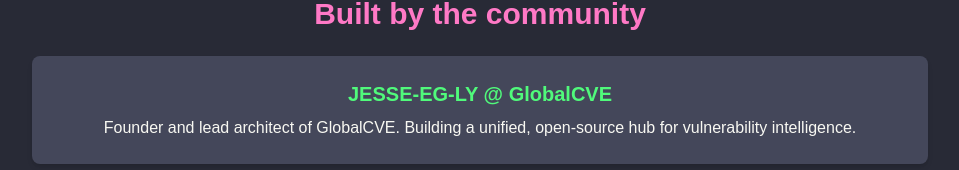
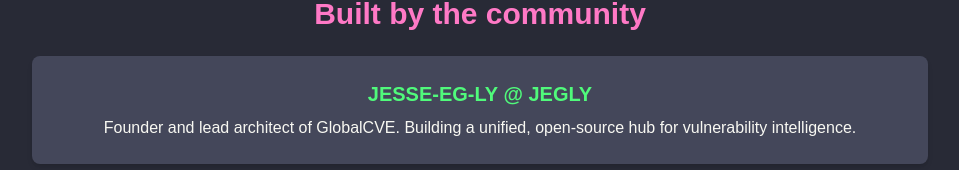
Before and after one commit to globalcve/globalcve, a Next.js app: page / in a window 1280 px wide. Shown: the part 988-1158 px from the top of the page, without its empty margins (160-1119 px from the left). Built offline with nearby package versions, Linux system fonts and the light colour scheme.

Commit message:
Update page.tsx

```diff
--- a/src/app/page.tsx
+++ b/src/app/page.tsx
@@ -55,7 +55,7 @@
           <li><a href="/" className="hover:underline text-[#8be9fd]">Home</a></li>
           <li><a href="#search" className="hover:underline text-[#ff79c6]">Search</a></li>
           <li><a href="/docs" className="hover:underline text-[#bd93f9]">API Docs</a></li>
-          <li><a href="https://github.com/globalcve" className="hover:underline text-[#f1fa8c]">GitHub</a></li>
+          <li><a href="https://github.com/jegly" className="hover:underline text-[#f1fa8c]">GitHub</a></li>
         </ul>
       </nav>
 
@@ -87,7 +87,7 @@
       <section className="mt-16 max-w-4xl w-full text-center">
         <h2 className="text-3xl font-bold text-[#ff79c6] mb-6">Built by the community</h2>
         <div className="bg-[#44475a] p-6 rounded-lg shadow-md">
-          <h3 className="text-xl font-semibold text-[#50fa7b] mb-2">JESSE-EG-LY @ GlobalCVE</h3>
+          <h3 className="text-xl font-semibold text-[#50fa7b] mb-2">JESSE-EG-LY @ JEGLY</h3>
           <p>Founder and lead architect of GlobalCVE. Building a unified, open-source hub for vulnerability intelligence.</p>
         </div>
         <p className="mt-6">
```
